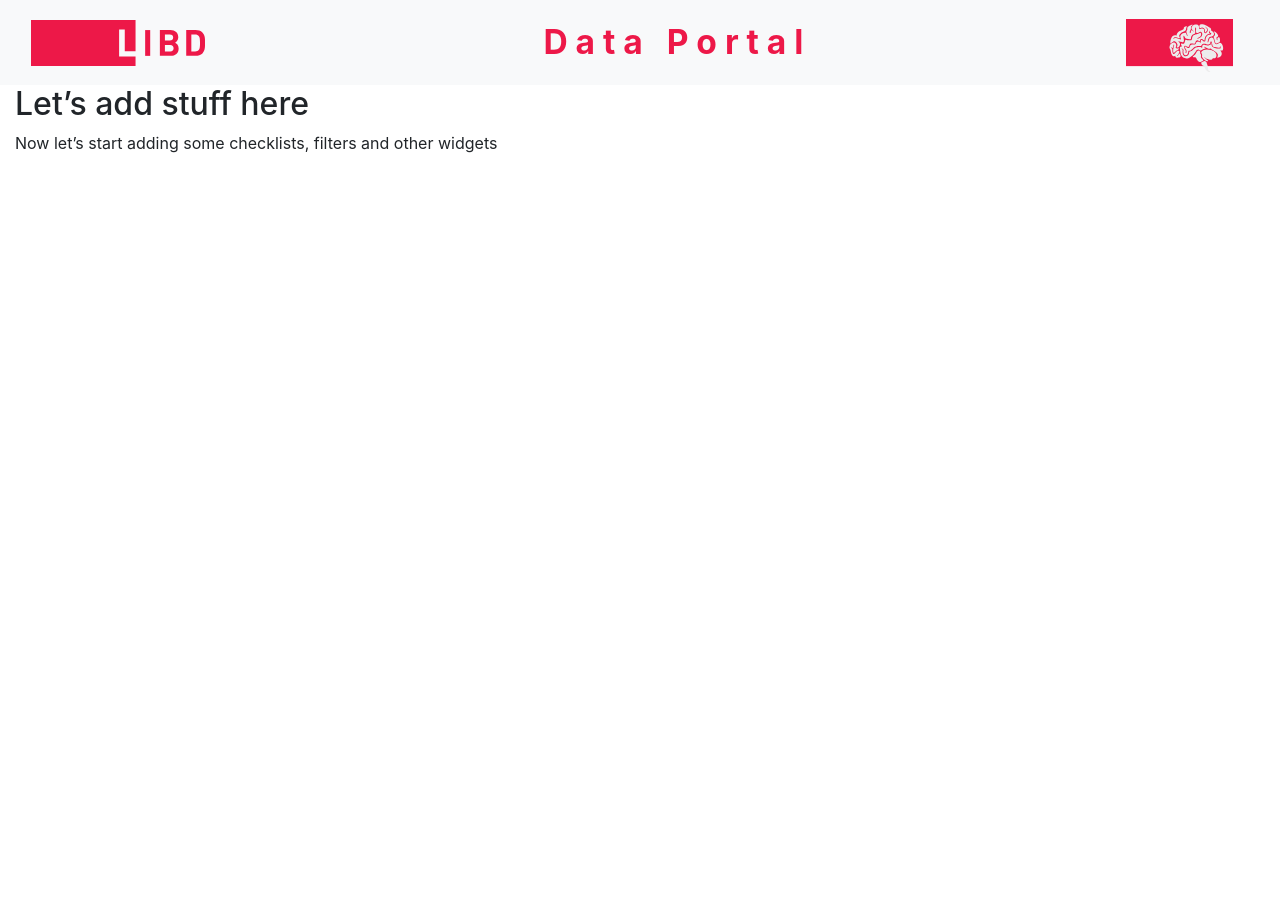
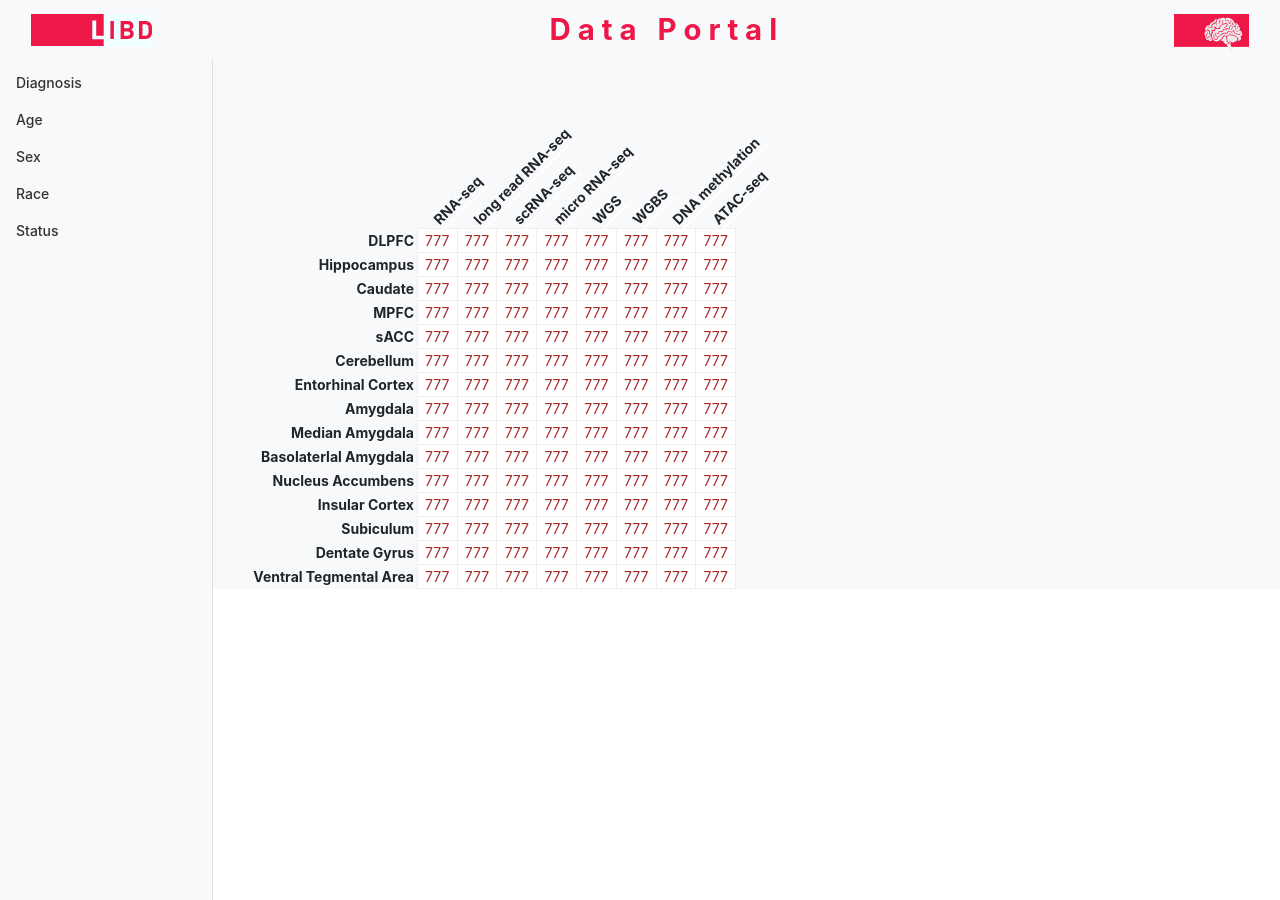
Before and after one commit to gpertea/ldp, a Jekyll site: the page built from index.md, in a window 1280 px wide. Built offline with Jekyll 4.4.1, drawn with Linux system fonts in a browser that asks for light colours.

Commit message:
table with rotated headers

```diff
--- a/Gemfile
+++ b/Gemfile
@@ -4,7 +4,7 @@ source "https://rubygems.org"
 
 git_source(:github) {|repo_name| "https://github.com/#{repo_name}" }
 
-# gem "jekyll"
+#gem "jekyll"
 ###
 # If you want to use GitHub Pages, remove the "gem "jekyll"" above and
 # uncomment the line below. To upgrade, run `bundle update github-pages`.
--- /dev/null
+++ b/_data/regtable.yml
@@ -0,0 +1,26 @@
+rlist:
+ - DLPFC
+ - Hippocampus
+ - Caudate
+ - MPFC
+ - sACC
+ - Cerebellum
+ - Entorhinal Cortex
+ - Amygdala
+ - Median Amygdala
+ - Basolaterlal Amygdala
+ - Nucleus Accumbens
+ - Insular Cortex
+ - Subiculum
+ - Dentate Gyrus
+ - Ventral Tegmental Area
+
+clist:
+ - RNA-seq
+ - long read RNA-seq
+ - scRNA-seq
+ - micro RNA-seq
+ - WGS
+ - WGBS
+ - DNA methylation
+ - ATAC-seq
--- a/_includes/head.html
+++ b/_includes/head.html
@@ -6,5 +6,7 @@
     <!-- Bootstrap CSS -->
     <link rel="stylesheet" href="https://stackpath.bootstrapcdn.com/bootstrap/4.5.2/css/bootstrap.min.css"
       integrity="sha384-JcKb8q3iqJ61gNV9KGb8thSsNjpSL0n8PARn9HuZOnIxN0hoP+VmmDGMN5t9UJ0Z" crossorigin="anonymous">
+    <!-- Our Custom CSS -->
+    <link rel="stylesheet" href="assets/css/main.css">
     <title>{{ page.title }}</title>
   </head>
--- a/_includes/navbar.html
+++ b/_includes/navbar.html
@@ -1,7 +1,21 @@
+<!-- from Dashboard example:
+<nav class="navbar navbar-dark sticky-top bg-dark flex-md-nowrap p-0 shadow">
+    <a class="navbar-brand col-md-3 col-lg-2 mr-0 px-3" href="#">Company name</a>
+    <button class="navbar-toggler position-absolute d-md-none collapsed" type="button" data-toggle="collapse" data-target="#sidebarMenu" aria-controls="sidebarMenu" aria-expanded="false" aria-label="Toggle navigation">
+      <span class="navbar-toggler-icon"></span>
+    </button>
+    <input class="form-control form-control-dark w-100" type="text" placeholder="Search" aria-label="Search">
+    <ul class="navbar-nav px-3">
+      <li class="nav-item text-nowrap">
+        <a class="nav-link" href="#">Sign out</a>
+      </li>
+    </ul>
+</nav>
+-->
 <nav class="navbar navbar-expand-md navbar-light bg-light sticky-top">
     <div class="container-fluid">
-        <a class="navbar-brand" href="#"><img src="assets/img/logo.svg" class="img-fluid" style="height:2.3em;" ></a>
+        <img src="assets/img/logo.svg" class="img-fluid" style="height:2.3em;background-color: azure;" >
       <div class="font-weight-bold text-center" style="font-size: 2.1em;color:#ed1848"> D a t a &nbsp; P o r t a l </div>
-        <a class="navbar-brand" href="#"><img src="assets/img/brain_with_bg.svg" class="img-fluid" style="height:2.65em;margin-top:0.3em" ></a>
+        <img src="assets/img/brain_with_bg.svg" class="img-fluid" style="height:2.65em;margin-top:0.3em" >
     </div>
 </nav>
--- /dev/null
+++ b/_includes/side.html
@@ -0,0 +1,38 @@
+<nav id="sidebar" class="col-md-3 col-lg-2 d-md-block bg-light sidebar">
+    <div class="sidebar-sticky pt-3">
+      <ul class="nav flex-column">
+        <li class="nav-item">
+          <a class="nav-link" href="#">
+            <span data-feather="file"></span>
+            Diagnosis
+          </a>
+        </li>
+        <li class="nav-item">
+          <a class="nav-link" href="#">
+            <span data-feather="shopping-cart"></span>
+            Age
+          </a>
+        </li>
+        <li class="nav-item">
+          <a class="nav-link" href="#">
+            <span data-feather="users"></span>
+            Sex
+          </a>
+        </li>
+        <li class="nav-item">
+          <a class="nav-link" href="#">
+            <span data-feather="bar-chart-2"></span>
+            Race
+          </a>
+        </li>
+        <li class="nav-item">
+          <a class="nav-link" href="#">
+            <span data-feather="layers"></span>
+            Status
+          </a>
+        </li>
+      </ul>
+
+      </ul>
+    </div>
+  </nav>
--- a/_layouts/default.html
+++ b/_layouts/default.html
@@ -1,11 +1,40 @@
 <!DOCTYPE html>
 <html lang="en">
   {% include head.html %}
-  <body>
-    {% include navbar.html %}
-    <div class="container-fluid">
-    {{content}}
+<body>
+   {% include navbar.html %}
+   <div class="container-fluid">
+    <div class="row">
+      {% include side.html %}
+      <main role="main" class="col-md-9 ml-sm-auto col-lg-10 px-md-4 bg-light">
+        <div class="col">
+          <table class="rxMatrixTbl">
+            <thead>
+              <tr>
+                <th class="cr"></th>
+                {% for xt in site.data.regtable.clist %}
+                <th class="xt"><div><span>{{xt}}</span></div></th>
+                {% endfor %}
+              </tr>
+            </thead>
+            <tbody>
+              {% for rg in site.data.regtable.rlist %}
+              <tr>
+                <th>{{rg}}</th>
+                {% for xp in site.data.regtable.clist %}
+                 <td>777</td>
+                {% endfor %}
+              </tr>
+              {% endfor %}
+
+            </tbody>
+          </table>
+        </div>
+      </main>
     </div>
-    {% include foot.html %}
-  </body>
+  </div>
+
+
+   {% include foot.html %}
+</body>
 </html>
--- /dev/null
+++ b/assets/css/main.css
@@ -0,0 +1,166 @@
+/* from bootstrap Dashboard example */
+body {
+    font-size: .875rem;
+  }
+
+  .bd-placeholder-img {
+    font-size: 1.125rem;
+    text-anchor: middle;
+    -webkit-user-select: none;
+    -moz-user-select: none;
+    -ms-user-select: none;
+    user-select: none;
+  }
+
+  @media (min-width: 768px) {
+    .bd-placeholder-img-lg {
+      font-size: 3.5rem;
+    }
+  }
+
+
+  .feather {
+    width: 16px;
+    height: 16px;
+    vertical-align: text-bottom;
+  }
+
+  /*
+   * Sidebar
+   */
+
+  .sidebar {
+    position: fixed;
+    top: 0;
+    bottom: 0;
+    left: 0;
+    z-index: 100; /* Behind the navbar */
+    padding: 48px 0 0; /* Height of navbar */
+    box-shadow: inset -1px 0 0 rgba(0, 0, 0, .1);
+  }
+
+  @media (max-width: 767.98px) {
+    .sidebar {
+      top: 5rem;
+    }
+  }
+
+  .sidebar-sticky {
+    position: relative;
+    top: 0;
+    height: calc(100vh - 48px);
+    padding-top: .5rem;
+    overflow-x: hidden;
+    overflow-y: auto; /* Scrollable contents if viewport is shorter than content. */
+  }
+
+  @supports ((position: -webkit-sticky) or (position: sticky)) {
+    .sidebar-sticky {
+      position: -webkit-sticky;
+      position: sticky;
+    }
+  }
+
+  .sidebar .nav-link {
+    font-weight: 500;
+    color: #333;
+  }
+
+  .sidebar .nav-link .feather {
+    margin-right: 4px;
+    color: #999;
+  }
+
+  .sidebar .nav-link.active {
+    color: #007bff;
+  }
+
+  .sidebar .nav-link:hover .feather,
+  .sidebar .nav-link.active .feather {
+    color: inherit;
+  }
+
+  .sidebar-heading {
+    font-size: .75rem;
+    text-transform: uppercase;
+  }
+
+  /*
+   * Navbar
+   */
+
+  .navbar-brand {
+    padding-top: .75rem;
+    padding-bottom: .75rem;
+    font-size: 1rem;
+    background-color: rgba(0, 0, 0, .25);
+    box-shadow: inset -1px 0 0 rgba(0, 0, 0, .25);
+  }
+
+  .navbar .navbar-toggler {
+    top: .25rem;
+    right: 1rem;
+  }
+
+  .navbar .form-control {
+    padding: .75rem 1rem;
+    border-width: 0;
+    border-radius: 0;
+  }
+
+  .form-control-dark {
+    color: #fff;
+    background-color: rgba(255, 255, 255, .1);
+    border-color: rgba(255, 255, 255, .1);
+  }
+
+  .form-control-dark:focus {
+    border-color: transparent;
+    box-shadow: 0 0 0 3px rgba(255, 255, 255, .25);
+  }
+  /* the above is from bootstrap Dashboard example */
+
+.rxMatrixTbl {
+ margin-top: 2em;
+ padding-right: 0.2em;
+}
+
+.rxMatrixTbl th {
+  text-align: right;
+  padding-right:0.2em;
+  border-left: none;
+}
+
+.rxMatrixTbl th.xt {
+  text-align: left;
+  border-left: none;
+  height: 140px;
+  white-space: nowrap;
+}
+
+.rxMatrixTbl th.xt > div {
+  transform:
+    /* Magic Numbers */
+    translate(14px, 50px)
+    /* 45 is really 360 - 45 */
+    rotate(315deg);
+  width: 36px;
+}
+.rxMatrixTbl th.xt > div > span {
+  text-align: left;
+  border-bottom: 2px solid #fff;
+  /* background-color: chartreuse; */
+  padding: 2px 4px;
+  margin-left:-6px;
+}
+
+.rxMatrixTbl td {
+  background-color: white;
+  color:brown;
+  text-align: center;
+  border: 1px solid #eee;
+}
+
+.rxMatrixTbl .cr {
+  border-top: none;
+}
--- /dev/null
+++ b/assets/js/main.js
@@ -0,0 +1 @@
+// place my custom js here
--- a/index.md
+++ b/index.md
@@ -1,7 +1,109 @@
 ---
 layout: default
-title: "Datus Portalus"
+title: "Data Portal"
 ---
 
-## Let's add stuff here
-Now let's start adding some checklists, filters and other widgets
+<table id="example" class="table table-striped table-bordered" style="width:100%">
+        <thead>
+            <tr>
+                <th>Name</th>
+                <th>Position</th>
+                <th>Office</th>
+                <th>Age</th>
+                <th>Start date</th>
+                <th>Salary</th>
+            </tr>
+        </thead>
+        <tbody>
+            <tr>
+                <td>Tiger Nixon</td>
+                <td>System Architect</td>
+                <td>Edinburgh</td>
+                <td>61</td>
+                <td>2011/04/25</td>
+                <td>$320,800</td>
+            </tr>
+            <tr>
+                <td>Garrett Winters</td>
+                <td>Accountant</td>
+                <td>Tokyo</td>
+                <td>63</td>
+                <td>2011/07/25</td>
+                <td>$170,750</td>
+            </tr>
+            <tr>
+                <td>Ashton Cox</td>
+                <td>Junior Technical Author</td>
+                <td>San Francisco</td>
+                <td>66</td>
+                <td>2009/01/12</td>
+                <td>$86,000</td>
+            </tr>
+            <tr>
+                <td>Cedric Kelly</td>
+                <td>Senior Javascript Developer</td>
+                <td>Edinburgh</td>
+                <td>22</td>
+                <td>2012/03/29</td>
+                <td>$433,060</td>
+            </tr>
+            <tr>
+                <td>Airi Satou</td>
+                <td>Accountant</td>
+                <td>Tokyo</td>
+                <td>33</td>
+                <td>2008/11/28</td>
+                <td>$162,700</td>
+            </tr>
+            <tr>
+                <td>Brielle Williamson</td>
+                <td>Integration Specialist</td>
+                <td>New York</td>
+                <td>61</td>
+                <td>2012/12/02</td>
+                <td>$372,000</td>
+            </tr>
+            <tr>
+                <td>Herrod Chandler</td>
+                <td>Sales Assistant</td>
+                <td>San Francisco</td>
+                <td>59</td>
+                <td>2012/08/06</td>
+                <td>$137,500</td>
+            </tr>
+            <tr>
+                <td>Rhona Davidson</td>
+                <td>Integration Specialist</td>
+                <td>Tokyo</td>
+                <td>55</td>
+                <td>2010/10/14</td>
+                <td>$327,900</td>
+            </tr>
+            <tr>
+                <td>Michael Bruce</td>
+                <td>Javascript Developer</td>
+                <td>Singapore</td>
+                <td>29</td>
+                <td>2011/06/27</td>
+                <td>$183,000</td>
+            </tr>
+            <tr>
+                <td>Donna Snider</td>
+                <td>Customer Support</td>
+                <td>New York</td>
+                <td>27</td>
+                <td>2011/01/25</td>
+                <td>$112,000</td>
+            </tr>
+        </tbody>
+        <tfoot>
+            <tr>
+                <th>Name</th>
+                <th>Position</th>
+                <th>Office</th>
+                <th>Age</th>
+                <th>Start date</th>
+                <th>Salary</th>
+            </tr>
+        </tfoot>
+    </table>
```
Also changed, not shown: _includes/foot.html (+7 -1 lines), favicon.ico (added).
